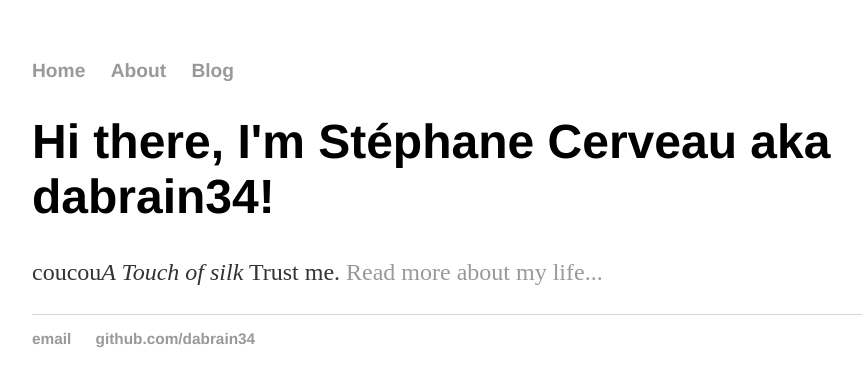
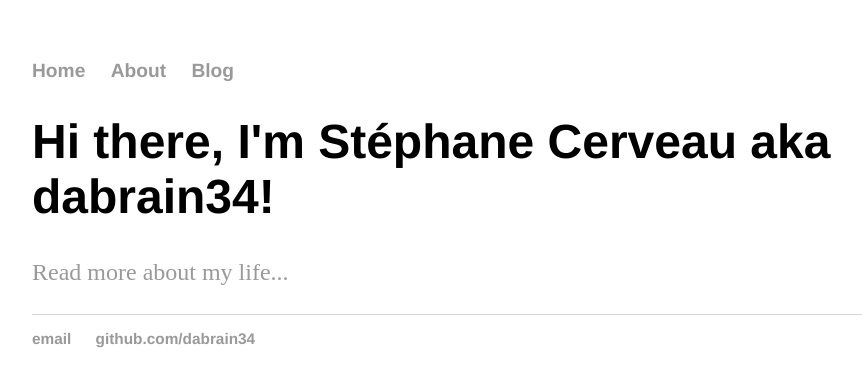
Before and after one commit to dabrain34/dabrain34.github.io, a Jekyll site: the page built from index.html, in a window 1280 px wide. Shown: the top 387 px of the page, without its empty margins (160-1022 px from the left). Built offline with Jekyll 4.4.1, drawn with Linux system fonts in a browser that asks for light colours.

Commit message:
update index.html
Remove useless touch of silk

```diff
--- a/index.html
+++ b/index.html
@@ -4,5 +4,5 @@ title: Stéphane Cerveau, Utopist
 ---
 <div class="blurb">
 	<h1>Hi there, I'm Stéphane Cerveau aka dabrain34!</h1>
-	<p> coucou<em>A Touch of silk</em> Trust me. <a href="/about">Read more about my life...</a></p>
+	<p><a href="/about">Read more about my life...</a></p>
 </div><!-- /.blurb -->
```
